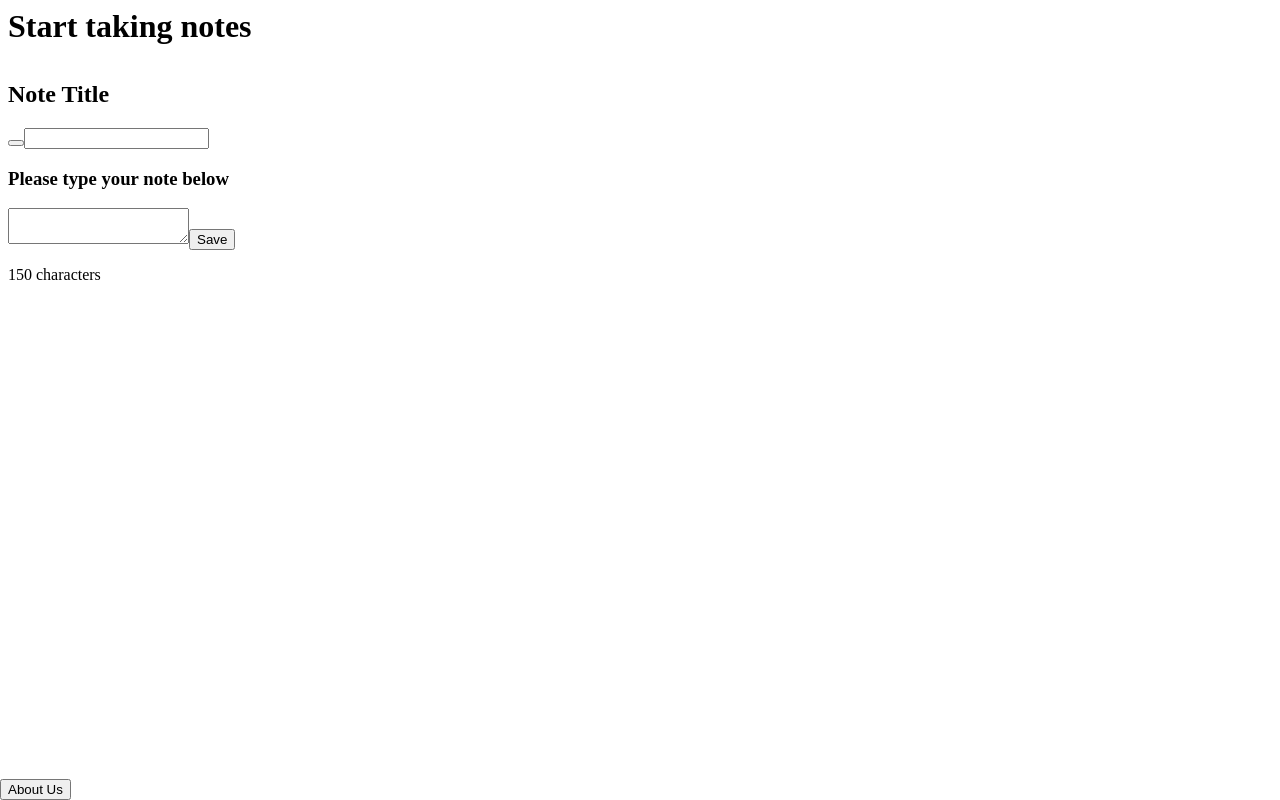
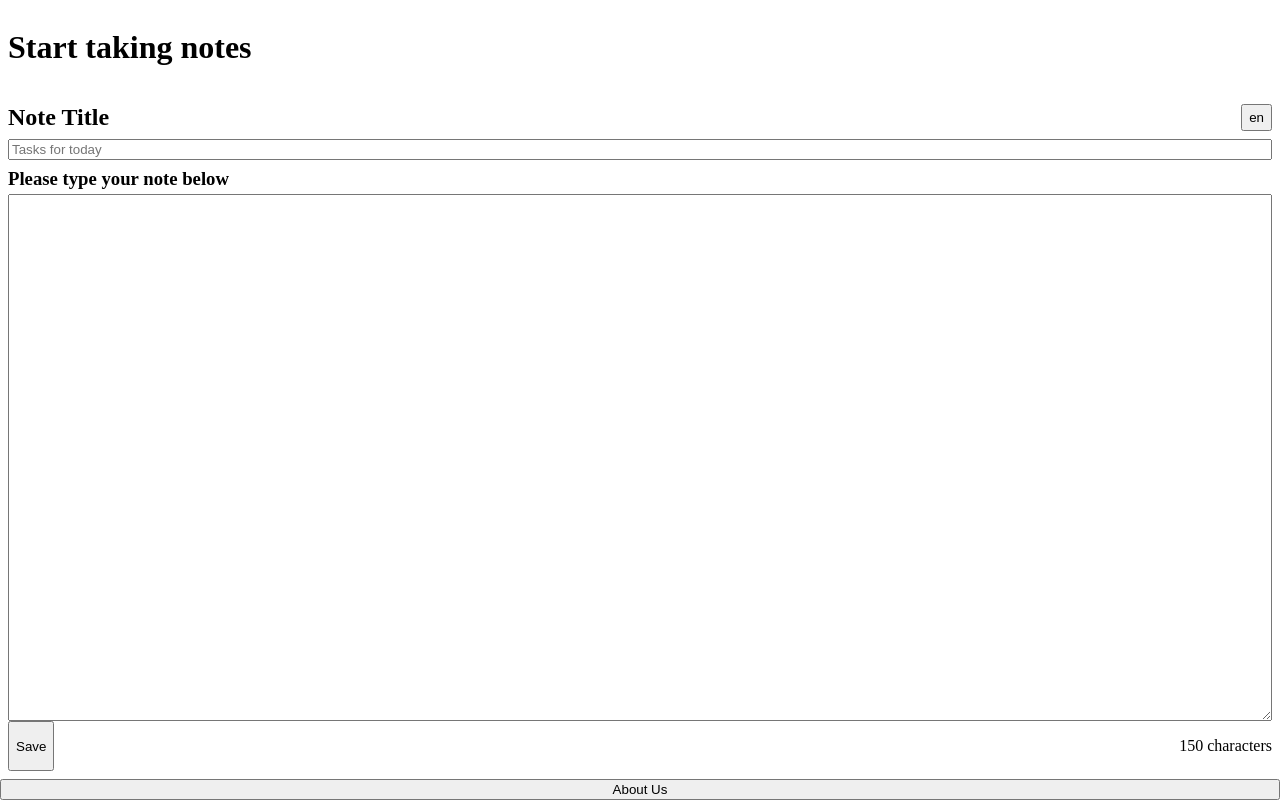
Before and after one commit to saurav-techuniv2018/notes-app, a React (Create React App) app: page / in a window 1280 px wide. Built offline with nearby package versions, Linux system fonts and the light colour scheme.

Commit message:
add basic styling to new note and about components
add basic styling to new note and about components

```diff
--- a/public/index.html
+++ b/public/index.html
@@ -10,6 +10,8 @@
     -->
     <link rel="manifest" href="%PUBLIC_URL%/manifest.json">
     <link rel="shortcut icon" href="%PUBLIC_URL%/favicon.ico">
+    <link href="https://fonts.googleapis.com/icon?family=Material+Icons"
+      rel="stylesheet">
     <!--
       Notice the use of %PUBLIC_URL% in the tags above.
       It will be replaced with the URL of the `public` folder during the build.
--- a/src/App.css
+++ b/src/App.css
@@ -30,7 +30,3 @@ main {
 header, main {
   margin: 8px;
 }
-
-h1 {
-  margin: 0;
-}
--- a/src/App.jsx
+++ b/src/App.jsx
@@ -15,9 +15,7 @@ const App = () =>
       <main >
         <NewNote />
       </main>
-      <footer>
-        <AboutUs />
-      </footer>
+      <AboutUs />
     </div>
   );
 
--- /dev/null
+++ b/src/components/about-us.css
@@ -0,0 +1,8 @@
+footer {
+  display: flex;
+}
+
+#about-us-button{
+ text-align: center;
+ flex-grow: 1;
+}
--- a/src/components/about-us.jsx
+++ b/src/components/about-us.jsx
@@ -1,7 +1,11 @@
 import React from 'react';
 
+import './about-us.css';
+
 const AboutUs = () => (
-  <button id="about--us-button">About Us</button>
+  <footer>
+    <button id="about-us-button">About Us</button>
+  </footer>
 );
 
 export default AboutUs;
--- /dev/null
+++ b/src/components/new-note.css
@@ -0,0 +1,48 @@
+article {
+  display: flex;
+  flex-direction: column;
+  flex-grow: 1;
+  height:100%;
+}
+
+.title-section {
+  display: flex;
+}
+
+.action-section {
+  display: flex;
+}
+
+#notes {
+  flex-grow: 1;
+}
+
+p {
+flex-grow: 1;
+text-align: right;
+}
+
+h2 {
+  margin: 0;
+  display: inline;
+  flex-grow: 1;
+}
+
+input {
+  margin: 8px 0;
+}
+
+/* note-heading */
+.note-heading {
+  display:flex;
+}
+
+h3 {
+  display: inline-block;
+  margin: 0;
+}
+
+span{
+  margin-left: 8px;
+  font-size: 8px;
+}
--- a/src/components/new-note.jsx
+++ b/src/components/new-note.jsx
@@ -1,20 +1,27 @@
 import React from 'react';
+
+import './new-note.css';
 
 const NewNote = () => (
   <article>
-    <h2 id="new-note-title">Note Title</h2>
-    <button id="language" />
+    <section className="title-section">
+      <h2 id="new-note-title">Note Title</h2>
+      <button id="language" >en</button>
+    </section>
 
-    <input type="text" id="note-title-input" />
+    <input type="text" id="note-title-input" placeholder="Tasks for today" />
 
-    <h3>Please type your note below</h3>
-    {/* icon */}
+    <section className="note-heading">
+      <h3>Please type your note below</h3>
+      <span><i className="material-icons">&#xE14F;</i></span>
+    </section>
 
     <textarea id="notes" />
+    <section className="action-section">
+      <button id="save-button">Save</button>
+      <p>150 characters</p>
+    </section>
 
-    <button id="save-button">Save</button>
-
-    <p>150 characters</p>
   </article>
 );
 
```
